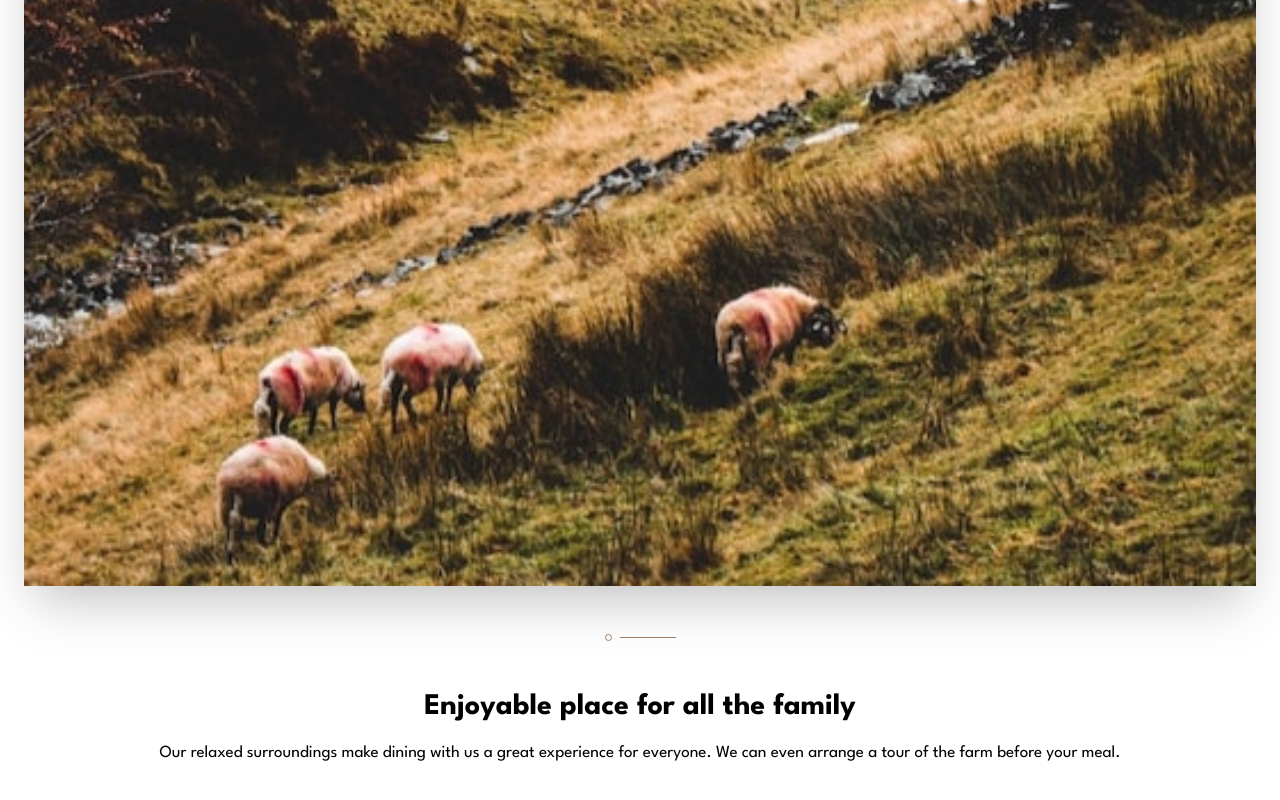
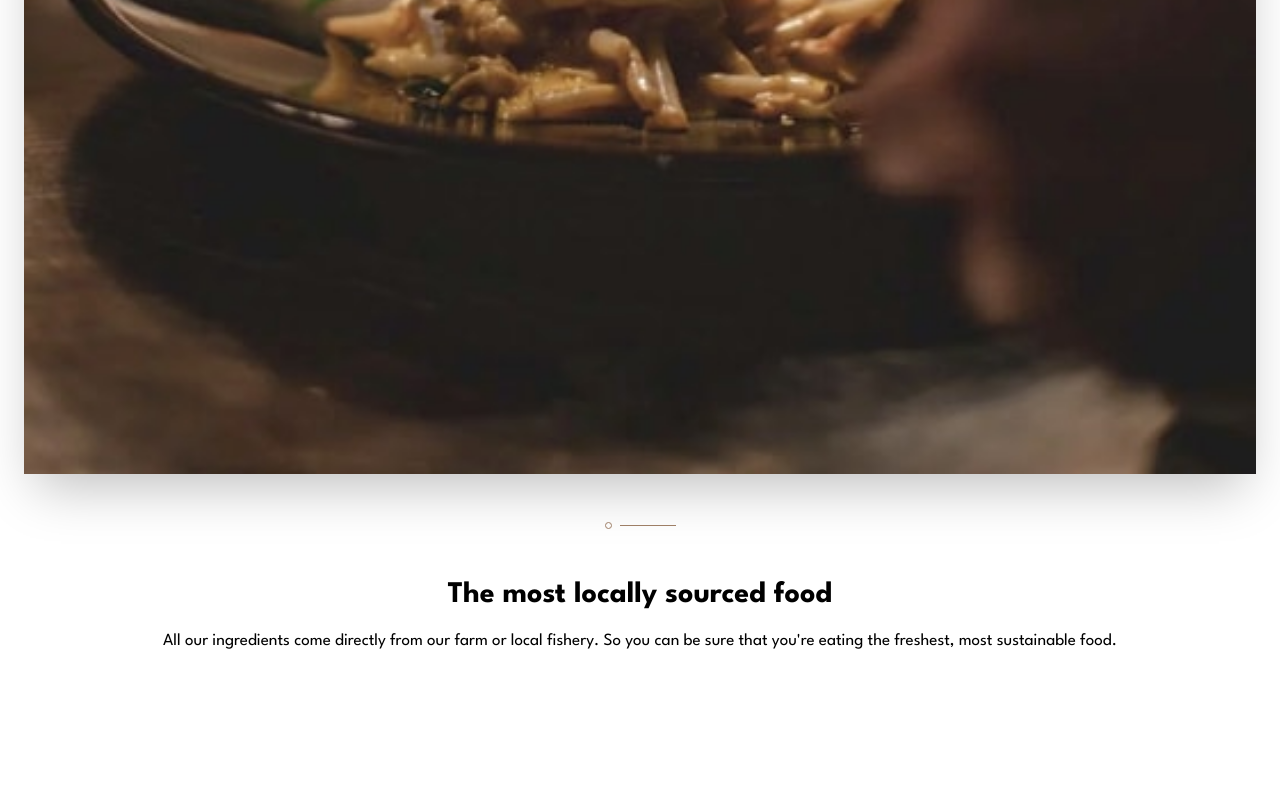
Before and after one commit to AndresPaulino/dine-website, a React (Create React App) app: page / in a window 1280 px wide. Shown: the part 1898-2698 px from the top of the page. After the commit the page ends 2648 px from the top, so only its background shows below. Built offline with nearby package versions, Linux system fonts and the light colour scheme.

Commit message:
Create HomeCardSecond

```diff
--- a/src/pages/Home/Home.jsx
+++ b/src/pages/Home/Home.jsx
@@ -1,15 +1,21 @@
 import React from 'react';
 import Hero from '../../blocks/Hero/Hero';
-import HomeCard from './components/HomeCardFirst';
+import HomeCardFirst from './components/HomeCardFirst';
+import HomeCardSecond from './components/HomeCardSecond';
 
 function Home() {
   return (
     <div>
-      <section>
+      <section className='-z-10'>
         <Hero />
       </section>
-      <section className='z-10 flex flex-col justify-center'>
-        <HomeCard />
+      <section className='flex flex-col justify-center'>
+        <div className='z-20'>
+          <HomeCardFirst />
+        </div>
+        <div className='pt-0 pb-24'>
+          <HomeCardSecond />
+        </div>
       </section>
     </div>
   );
--- a/src/pages/Home/components/HomeCardFirst/HomeCardFirst.jsx
+++ b/src/pages/Home/components/HomeCardSecond/HomeCardSecond.jsx
@@ -1,17 +1,17 @@
 import React from 'react';
 import { windowSize } from 'utils';
-import enjoyablePlaceMobile from 'assets/images/homepage/enjoyable-place-mobile.jpg';
-import enjoyablePlaceTablet from 'assets/images/homepage/enjoyable-place-tablet.jpg';
-import enjoyablePlaceDesktop from 'assets/images/homepage/enjoyable-place-desktop.jpg';
+import locallySourcedMobile from 'assets/images/homepage/locally-sourced-mobile.jpg';
+import locallySourcedTablet from 'assets/images/homepage/locally-sourced-tablet.jpg';
+import locallySourcedDesktop from 'assets/images/homepage/locally-sourced-desktop.jpg';
 import patternDivide from 'assets/images/patterns/pattern-divide.svg';
 
 function HomeCardFirst() {
   const { width } = windowSize();
 
-  const image = width < 768 ? enjoyablePlaceMobile : width < 1024 ? enjoyablePlaceTablet : enjoyablePlaceDesktop;
+  const image = width < 768 ? locallySourcedMobile : width < 1024 ? locallySourcedTablet : locallySourcedDesktop;
 
   return (
-    <div className='z-10 py-28'>
+    <div className='z-10'>
       <div className='flex flex-col items-center justify-center h-full px-6'>
         <img className='w-full shadow-2xl' src={image} alt='enjoyable place' />
       </div>
@@ -21,10 +21,10 @@ function HomeCardFirst() {
       <div>
         <div className='flex flex-col items-center justify-center h-full px-6'>
           <div className='text-center'>
-            <h2 className='text-3xl font-bold px-16'>Enjoyable place for all the family</h2>
+            <h2 className='text-3xl font-bold px-16'>The most locally sourced food</h2>
             <p className='text-sm px-5 mt-4'>
-              Our relaxed surroundings make dining with us a great experience for everyone. We can even arrange a tour
-              of the farm before your meal.
+              All our ingredients come directly from our farm or local fishery. So you can be sure that you're eating the
+              freshest, most sustainable food.
             </p>
           </div>
         </div>
--- /dev/null
+++ b/src/pages/Home/components/HomeCardSecond/index.js
@@ -0,0 +1 @@
+export { default } from './HomeCardSecond';
```
